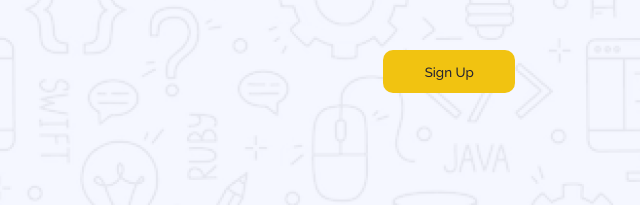
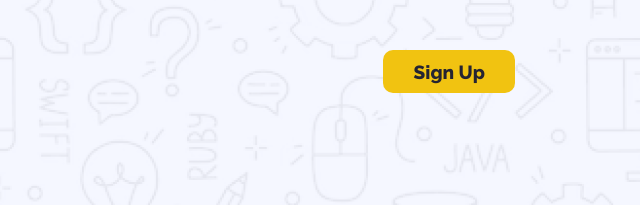
Before and after one commit to rafiul040/assignment-clone-repository-1, a plain HTML site: page index.html in a window 1280 px wide. In both pictures the pointer is over the button "Sign Up". Shown: the top 205 px of the page, 640-1280 px from the left. Drawn offline with Linux system fonts and the light colour scheme.

```diff
--- a/style.css
+++ b/style.css
@@ -362,6 +362,8 @@ form input[type="text"], form input[type="email"], form textarea{
 .btn-hover:hover{
     cursor: pointer;
     background: #f1c311;
+    font-size: 19px;
+    font-weight: 800;
     color: #252432;
     transition: 0.3s ease;
 }
```
